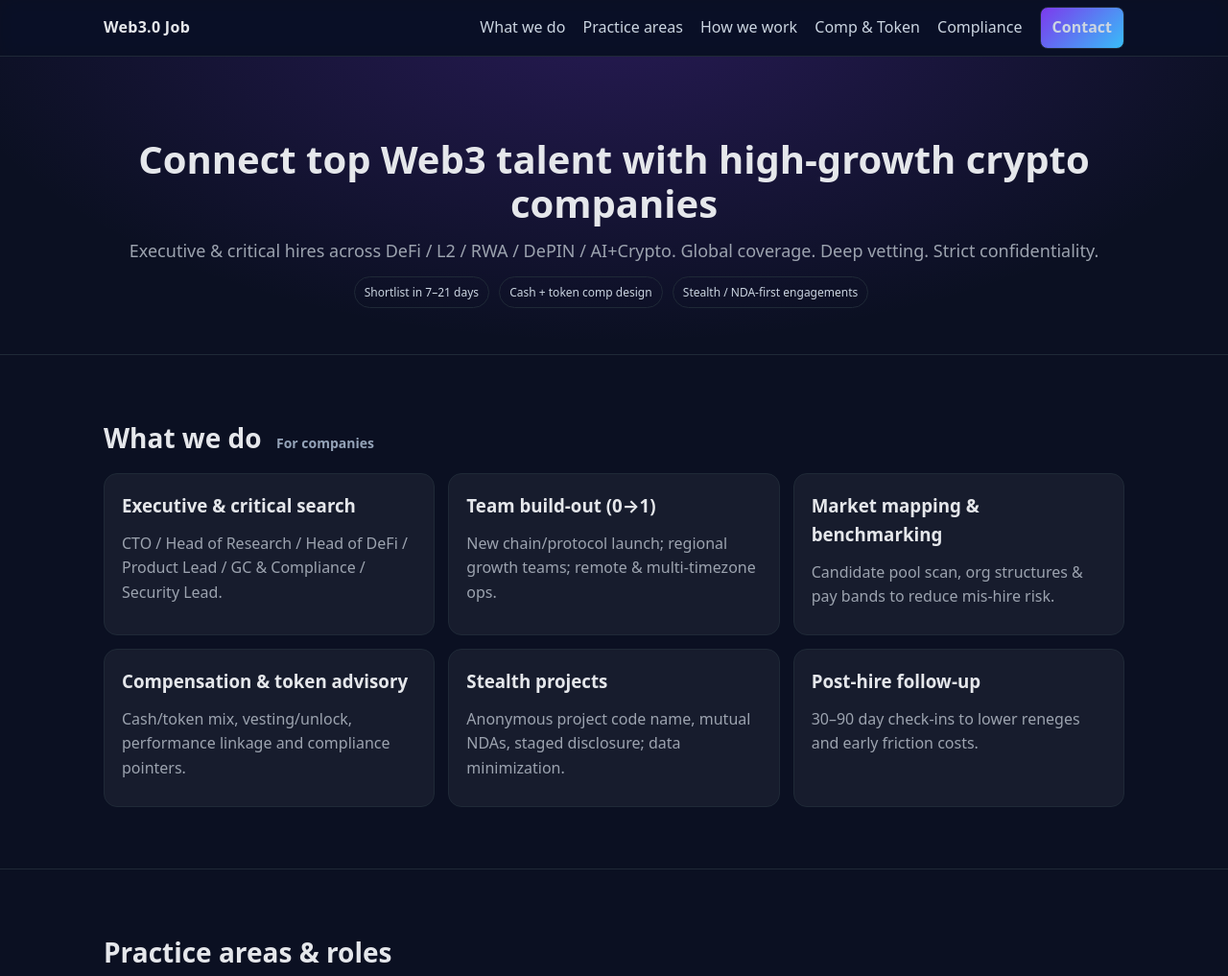
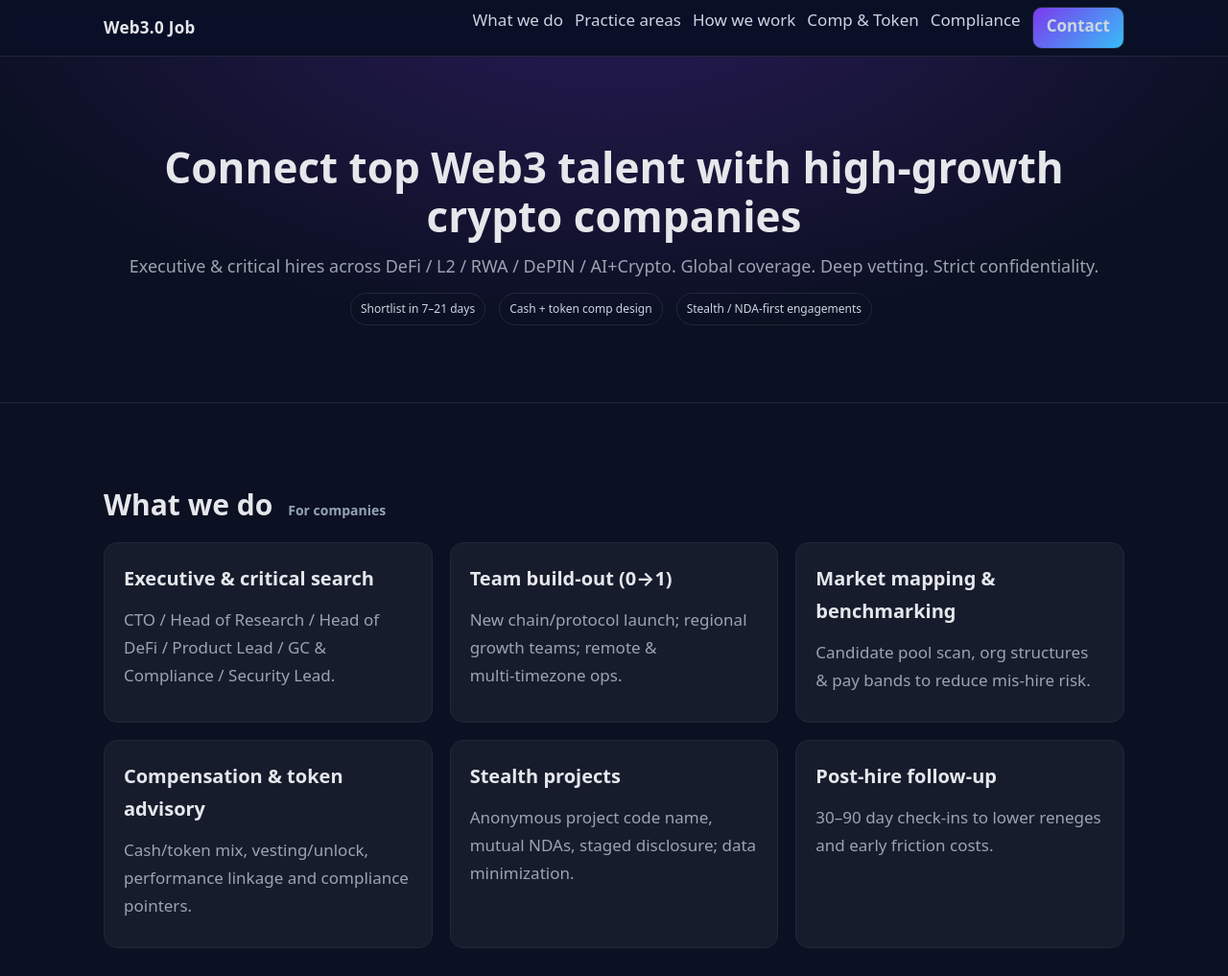
Before and after one commit to dewfend/web3job, a plain HTML site: page index.html in a window 1280 px wide. Shown: the top 1017 px of the page at 96% size. Drawn offline with Linux system fonts and the light colour scheme.

Commit message:
Add files via upload

```diff
--- a/index.html
+++ b/index.html
@@ -5,85 +5,121 @@
   <meta name="viewport" content="width=device-width, initial-scale=1" />
   <title>Web3.0 Job｜Web3 Headhunting (No Resume · No Job Board)</title>
   <meta name="description" content="Executive & critical hires across DeFi, L2, RWA, DePIN and AI+Crypto. Market mapping, compensation & token advisory, stealth engagements and post‑hire follow‑up. No resume intake. No public jobs." />
+  <meta name="color-scheme" content="dark" />
   <style>
+    /* ===== Design tokens & responsive scales ===== */
     :root{
       --bg:#0b1022; --fg:#e5e7eb; --muted:#9ca3af;
       --brand:#7c3aed; --accent:#38bdf8; --border:#1f2937;
       --card: rgba(255,255,255,.05);
       --ok:#22c55e; --warn:#f59e0b;
+
+      /* fluid type & spacing */
+      --fs-base: clamp(15px, 1.2vw + 12px, 17px);
+      --fs-h1: clamp(28px, 4.5vw + 12px, 44px);
+      --fs-h2: clamp(22px, 2.2vw + 10px, 30px);
+      --fs-h3: clamp(17px, 1.6vw + 10px, 20px);
+      --space-section: clamp(48px, 7vw, 80px);
+      --space-gap: clamp(12px, 2.5vw, 18px);
+      --radius: 14px;
+      --btn-pad-y: clamp(12px, 1.8vw, 14px);
+      --btn-pad-x: clamp(16px, 2.8vw, 20px);
+      --container: 1100px;
+      --sticky-h: 58px;
     }
+
     *{box-sizing:border-box}
     html{scroll-behavior:smooth}
     body{
       margin:0; background:var(--bg); color:var(--fg);
-      font: 16px/1.6 system-ui,-apple-system,Segoe UI,Roboto,Ubuntu,Arial,"PingFang SC","Microsoft YaHei";
+      font: var(--fs-base)/1.7 system-ui,-apple-system,Segoe UI,Roboto,Ubuntu,Arial,"PingFang SC","Microsoft YaHei";
       text-rendering:optimizeLegibility; -webkit-font-smoothing:antialiased;
     }
     a{color:var(--brand); text-decoration:none}
-    a:hover{opacity:.9}
-    .wrap{max-width:1100px; margin:0 auto; padding:0 18px}
-    .section{padding:64px 0}
+    a:hover{opacity:.92}
+    a:focus-visible,.btn:focus-visible{outline:2px solid var(--accent); outline-offset:2px; border-radius:12px}
+
+    img{max-width:100%; height:auto; display:block; border-radius:10px}
+
+    .wrap{max-width:var(--container); margin:0 auto; padding:0 18px}
+    .section{padding:var(--space-section) 0; scroll-margin-top: calc(var(--sticky-h) + 14px)}
     h1,h2,h3{margin:0 0 12px}
-    h2{font-size:28px}
+    h1{font-size:var(--fs-h1); line-height:1.15}
+    h2{font-size:var(--fs-h2)}
+    h3{font-size:var(--fs-h3)}
     p{margin:8px 0}
     .muted{color:var(--muted)}
     .tag{display:inline-block; border:1px solid var(--border); color:#cbd5e1; border-radius:999px; padding:6px 10px; font-size:12px; margin-right:6px}
-    .card{background:var(--card); border:1px solid var(--border); border-radius:14px; padding:18px}
-    .grid-3{display:grid; gap:14px; grid-template-columns:repeat(3,1fr)}
-    .grid-2{display:grid; gap:18px; grid-template-columns:1.5fr 1fr}
+    .card{background:var(--card); border:1px solid var(--border); border-radius:var(--radius); padding:clamp(14px,2.6vw,20px)}
+    .grid-3{display:grid; gap:var(--space-gap); grid-template-columns:repeat(auto-fit, minmax(260px, 1fr))}
+    .grid-2{display:grid; gap:var(--space-gap); grid-template-columns:repeat(auto-fit, minmax(320px, 1fr))}
     .list{padding-left:18px} .list li{margin:6px 0}
-    .btn{display:inline-block; background:linear-gradient(135deg,var(--brand),var(--accent)); color:#fff; padding:12px 18px; border-radius:12px; font-weight:600; border:1px solid var(--border)}
-    .btn.ghost{background:rgba(255,255,255,.07); color:var(--fg)}
+    .btn{
+      display:inline-block; background:linear-gradient(135deg,var(--brand),var(--accent)); color:#fff;
+      padding:var(--btn-pad-y) var(--btn-pad-x); border-radius:12px; font-weight:600; border:1px solid var(--border);
+      min-height:44px; line-height:1; vertical-align:middle;
+    }
+    .btn.ghost{background:rgba(255,255,255,.08); color:var(--fg)}
     .pill{display:inline-flex; align-items:center; gap:8px; padding:8px 12px; border:1px solid var(--border); border-radius:999px; color:#cbd5e1}
     .ok{color:var(--ok)} .warn{color:var(--warn)}
     .divider{height:1px; background:var(--border); margin:24px 0}
-    .hl{background:rgba(56,189,248,.16); border:1px solid var(--border); padding:6px 10px; border-radius:8px; font-weight:600; color:var(--fg)}
+    .hl{background:rgba(56,189,248,.16); border:1px solid var(--border); padding:8px 12px; border-radius:10px; font-weight:650; color:var(--fg)}
 
-    /* Header */
+    /* ===== Header (mobile-friendly nav) ===== */
     header{position:sticky; top:0; z-index:20; backdrop-filter:saturate(180%) blur(10px); background:rgba(11,16,34,.65); border-bottom:1px solid var(--border)}
-    .nav{height:58px; display:flex; align-items:center; justify-content:space-between}
-    .brand{font-weight:800; letter-spacing:.3px}
-    .nav a{margin-left:14px; color:#cbd5e1}
+    .nav{height:var(--sticky-h); display:flex; align-items:center; justify-content:space-between; gap:10px}
+    .brand{font-weight:800; letter-spacing:.3px; white-space:nowrap}
+    .nav-links{display:flex; gap:12px; overflow-x:auto; white-space:nowrap; -webkit-overflow-scrolling:touch; scrollbar-width:none}
+    .nav-links::-webkit-scrollbar{display:none}
+    .nav a{color:#cbd5e1}
     .nav a:hover{color:#fff}
 
-    /* Hero */
+    /* ===== Hero ===== */
     .hero{
       background: radial-gradient(1200px 600px at 50% -20%, rgba(124,58,237,.25), transparent 60%);
-      text-align:center; padding:84px 0 48px; border-bottom:1px solid var(--border)
+      text-align:center; padding:calc(var(--space-section) + 10px) 0 var(--space-section);
+      border-bottom:1px solid var(--border)
     }
-    .hero h1{font-size:40px; line-height:1.15}
-    .hero p{font-size:18px; color:var(--muted)}
+    .hero p{font-size:clamp(16px, 1.6vw + 12px, 18px); color:var(--muted)}
+    .hero .badges{margin-top:12px; display:flex; gap:8px; justify-content:center; flex-wrap:wrap}
 
-    /* Steps */
+    /* ===== Steps timeline ===== */
     .steps{counter-reset:step}
     .step{display:flex; gap:12px; margin:12px 0}
     .step:before{counter-increment:step; content:counter(step); width:28px; height:28px; border-radius:999px; display:inline-flex; align-items:center; justify-content:center; background:rgba(124,58,237,.2); border:1px solid var(--border); color:#e9d5ff; font-weight:700}
 
-    footer{border-top:1px solid var(--border); padding:24px 0 40px; color:#9aa3b2}
-    @media (max-width:920px){ .grid-3{grid-template-columns:1fr 1fr} .grid-2{grid-template-columns:1fr} .hero h1{font-size:34px} }
-    @media (max-width:640px){ .grid-3{grid-template-columns:1fr} .hero h1{font-size:28px} }
+    /* ===== Footer ===== */
+    footer{border-top:1px solid var(--border); padding:24px 0 calc(40px + env(safe-area-inset-bottom)); color:#9aa3b2}
+
+    /* ===== Motion reduce ===== */
+    @media (prefers-reduced-motion: reduce){
+      html{scroll-behavior:auto}
+      *{animation:none !important; transition:none !important}
+    }
   </style>
 </head>
 <body>
+  <!-- Header -->
   <header>
     <div class="wrap nav">
       <div class="brand">Web3.0 Job</div>
-      <nav>
+      <nav class="nav-links">
         <a href="#services">What we do</a>
         <a href="#practice">Practice areas</a>
         <a href="#method">How we work</a>
         <a href="#comp">Comp & Token</a>
         <a href="#compliance">Compliance</a>
-        <a href="#contact" class="btn" style="padding:8px 12px;border-radius:8px;">Contact</a>
+        <a href="#contact" class="btn" style="padding:10px 14px;border-radius:10px;">Contact</a>
       </nav>
     </div>
   </header>
 
+  <!-- Hero -->
   <section class="hero">
     <div class="wrap">
       <h1>Connect top Web3 talent with high‑growth crypto companies</h1>
       <p>Executive & critical hires across DeFi / L2 / RWA / DePIN / AI+Crypto. Global coverage. Deep vetting. Strict confidentiality.</p>
-      <div style="margin-top:12px;">
+      <div class="badges">
         <span class="tag">Shortlist in 7–21 days</span>
         <span class="tag">Cash + token comp design</span>
         <span class="tag">Stealth / NDA‑first engagements</span>
@@ -91,6 +127,7 @@
     </div>
   </section>
 
+  <!-- What we do -->
   <section id="services" class="section">
     <div class="wrap">
       <h2>What we do <span style="font-size:14px;color:#94a3b8;margin-left:8px">For companies</span></h2>
@@ -123,6 +160,7 @@
     </div>
   </section>
 
+  <!-- Practice -->
   <section id="practice" class="section" style="border-top:1px solid var(--border)">
     <div class="wrap">
       <h2>Practice areas & roles</h2>
@@ -155,13 +193,14 @@
     </div>
   </section>
 
+  <!-- Method -->
   <section id="method" class="section" style="border-top:1px solid var(--border)">
     <div class="wrap">
       <h2>How we work</h2>
       <div class="steps" style="margin-top:14px;">
         <div class="step"><div>
           <strong>1) Scoping (60–90 mins)</strong>
-          <p class="muted">Role profile, must‑haves/nice‑to‑haves, budget and milestones.</p>
+          <p class="muted">Role profile, must‑haves/nice-to-haves, budget and milestones.</p>
         </div></div>
         <div class="step"><div>
           <strong>2) Market mapping (3–5 days)</strong>
@@ -181,13 +220,14 @@
         </div></div>
         <div class="step"><div>
           <strong>6) Post‑hire (30–90 days)</strong>
-          <p class="muted">Trial‑period support and bilateral feedback loop.</p>
+          <p class="muted">Trial-period support and bilateral feedback loop.</p>
         </div></div>
       </div>
       <p class="muted">We operate under strict confidentiality. Conflicts are disclosed upfront and recused when needed.</p>
     </div>
   </section>
 
+  <!-- Comp -->
   <section id="comp" class="section" style="border-top:1px solid var(--border)">
     <div class="wrap">
       <h2>Compensation & token advisory</h2>
@@ -210,6 +250,7 @@
     </div>
   </section>
 
+  <!-- Compliance -->
   <section id="compliance" class="section" style="border-top:1px solid var(--border)">
     <div class="wrap">
       <h2>Compliance & ethics</h2>
@@ -222,18 +263,16 @@
     </div>
   </section>
 
+  <!-- Contact (trimmed per request) -->
   <section id="contact" class="section" style="border-top:1px solid var(--border)">
     <div class="wrap">
       <h2>Contact</h2>
-      <p class="muted">Choose your preferred channel. We’ll confirm time and scope by reply.</p>
-      <p>
-        <a class="btn" href="mailto:contact@web3job.io?subject=Web3%20Headhunting%20Inquiry&body=Role%3A%0AScope%2FTrack%3A%0ABudget%3A%0ATimeline%3A%0AAny%20constraints%3A%0A">Send email</a>
-        <a class="btn ghost" target="_blank" rel="noopener" href="https://t.me/yourhandle">Telegram</a>
-      </p>
+      <!-- removed helper sentence and both buttons -->
       <p><span class="hl">contact@web3job.io</span></p>
     </div>
   </section>
 
+  <!-- Footer -->
   <footer>
     <div class="wrap" style="display:flex; justify-content:space-between; gap:12px; flex-wrap:wrap;">
       <div>© <span id="y"></span> Web3.0 Job · All rights reserved.</div>
```
